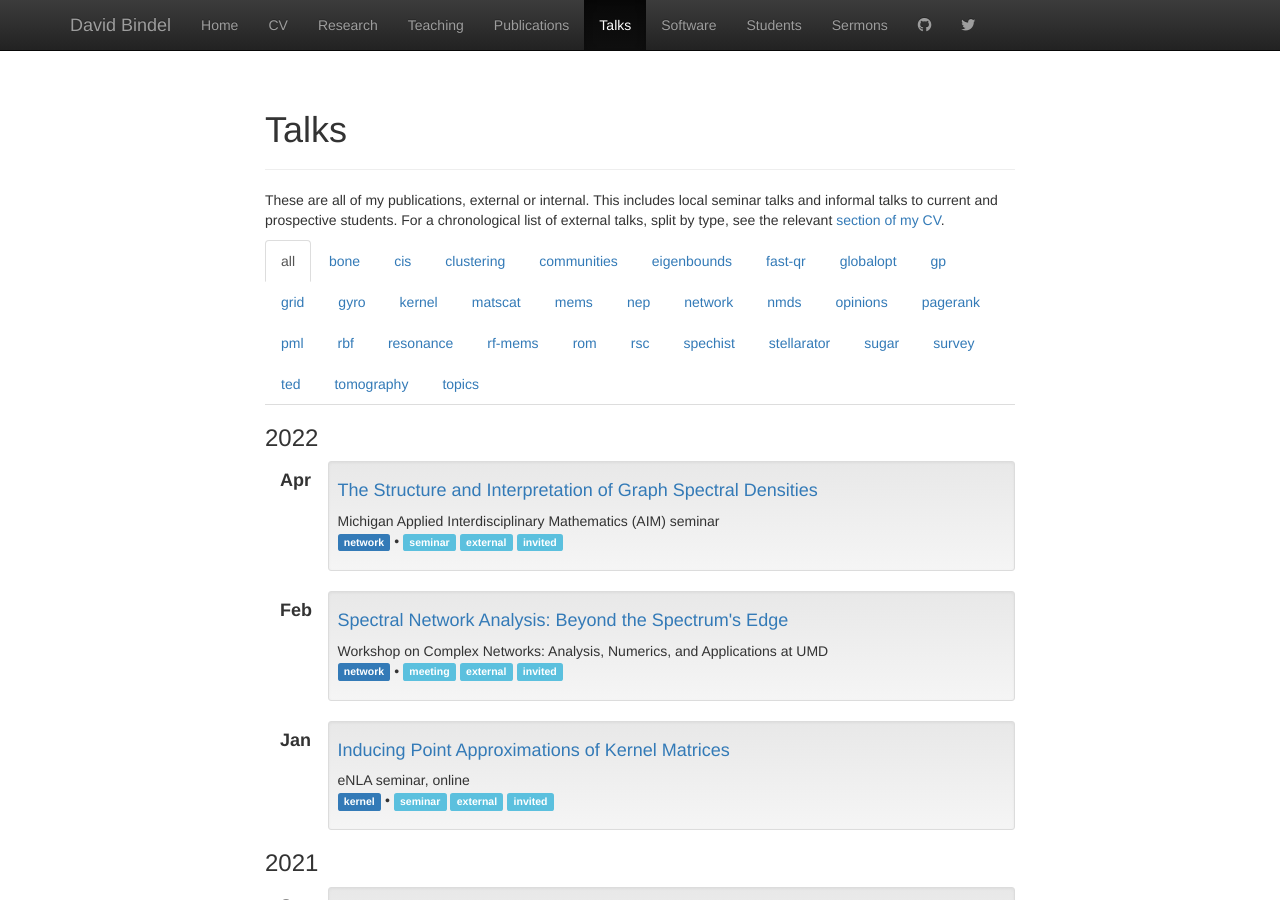
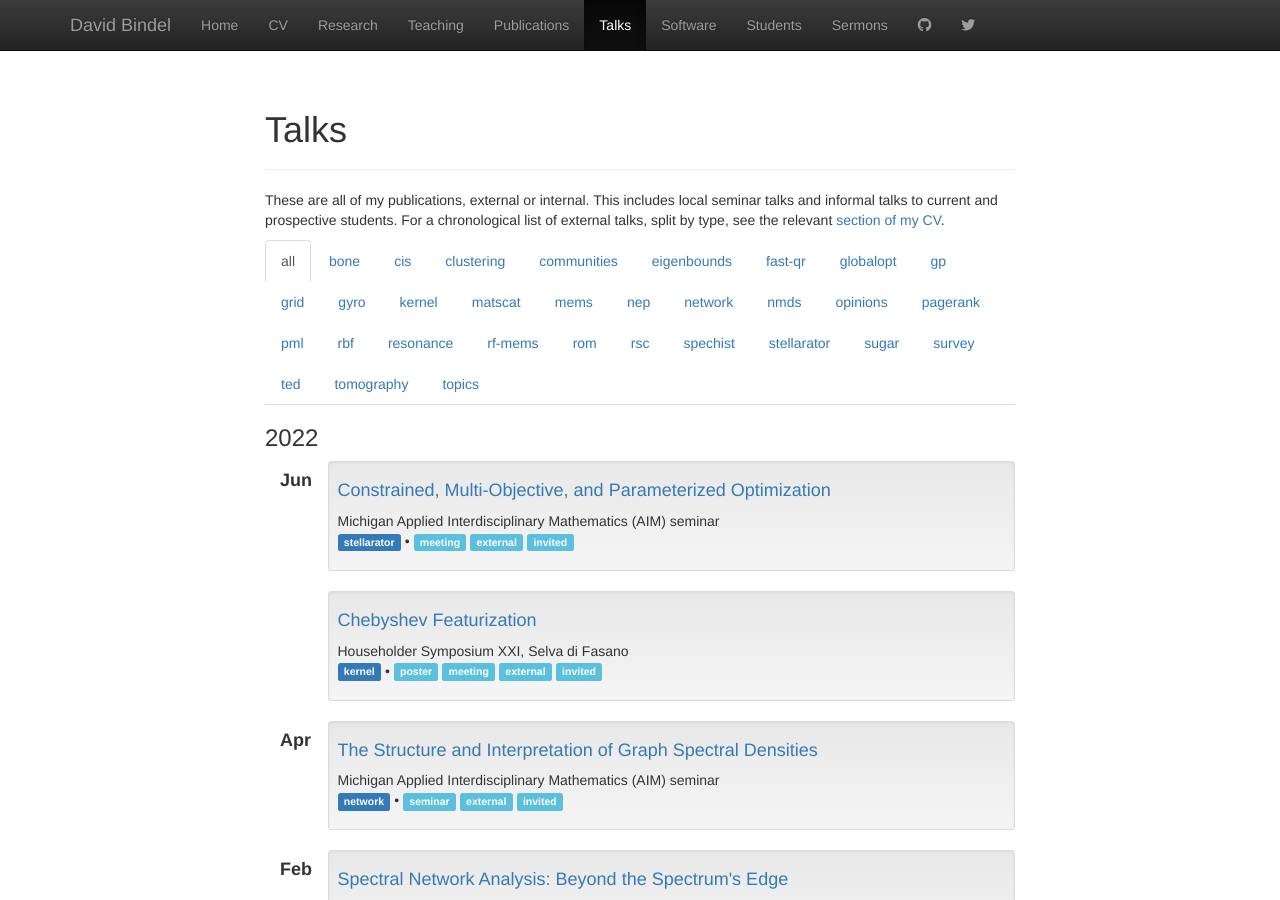
Before and after one commit to dbindel/cornell_web, a Jekyll site: the page built from talks.html, in a window 1280 px wide and 900 px high. Built offline with Jekyll 4.4.1, drawn with Linux system fonts in a browser that asks for light colours; nearby versions of some CDN libraries.

Commit message:
Add presentations at HH and Greifswald.

```diff
--- a/_data/present.yml
+++ b/_data/present.yml
@@ -1314,3 +1314,16 @@
   tags: [network]
   type: [seminar, external, invited]
   where: Michigan Applied Interdisciplinary Mathematics (AIM) seminar
+-
+  file: 2022-06-householder/householder-jun22.pdf
+  title: "Chebyshev Featurization"
+  tags: [kernel]
+  type: [poster, meeting, external, invited]
+  where: "Householder Symposium XXI, Selva di Fasano"
+-
+  file: 2022-06-greifswald/greifswald-apr22.pdf
+  title: "Constrained, Multi-Objective, and Parameterized Optimization"
+  tags: [stellarator]
+  type: [meeting, external, invited]
+  where: "Simons Collaboration Meeting, Institute for Plasma Physics, Greifswald, Germany"
+  where: Michigan Applied Interdisciplinary Mathematics (AIM) seminar
```
